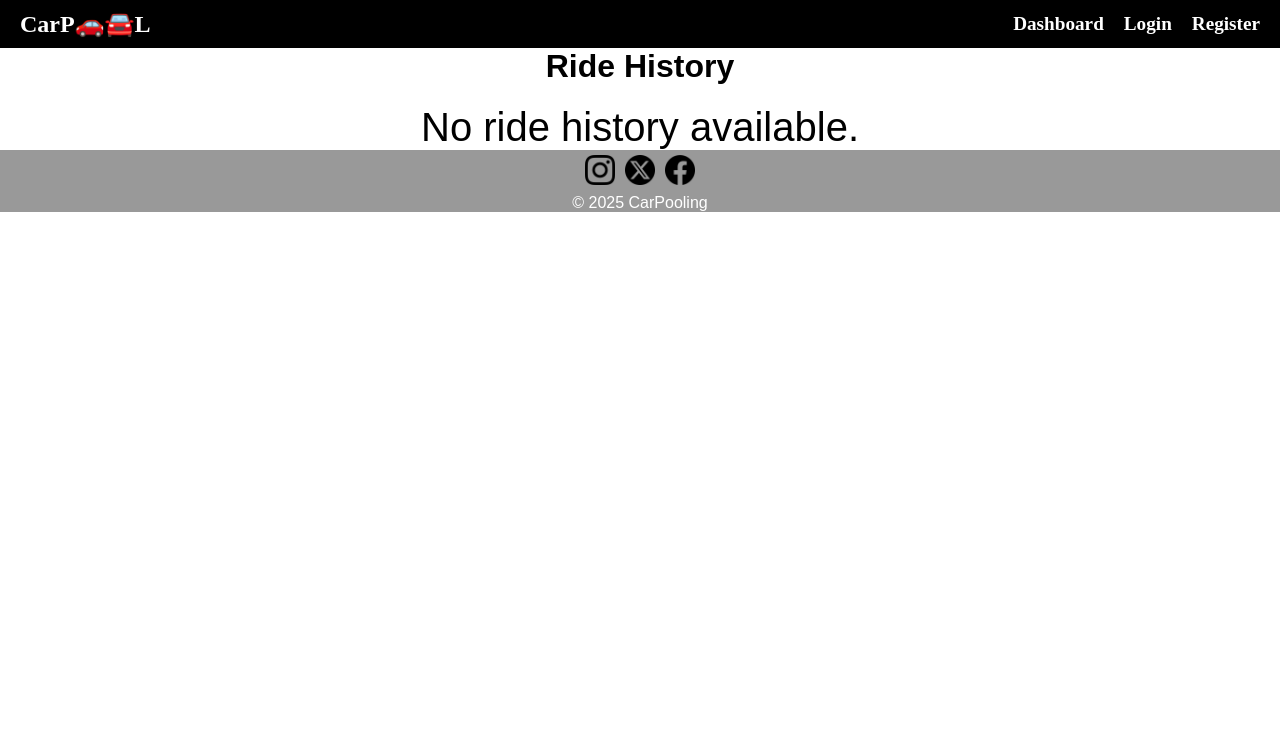
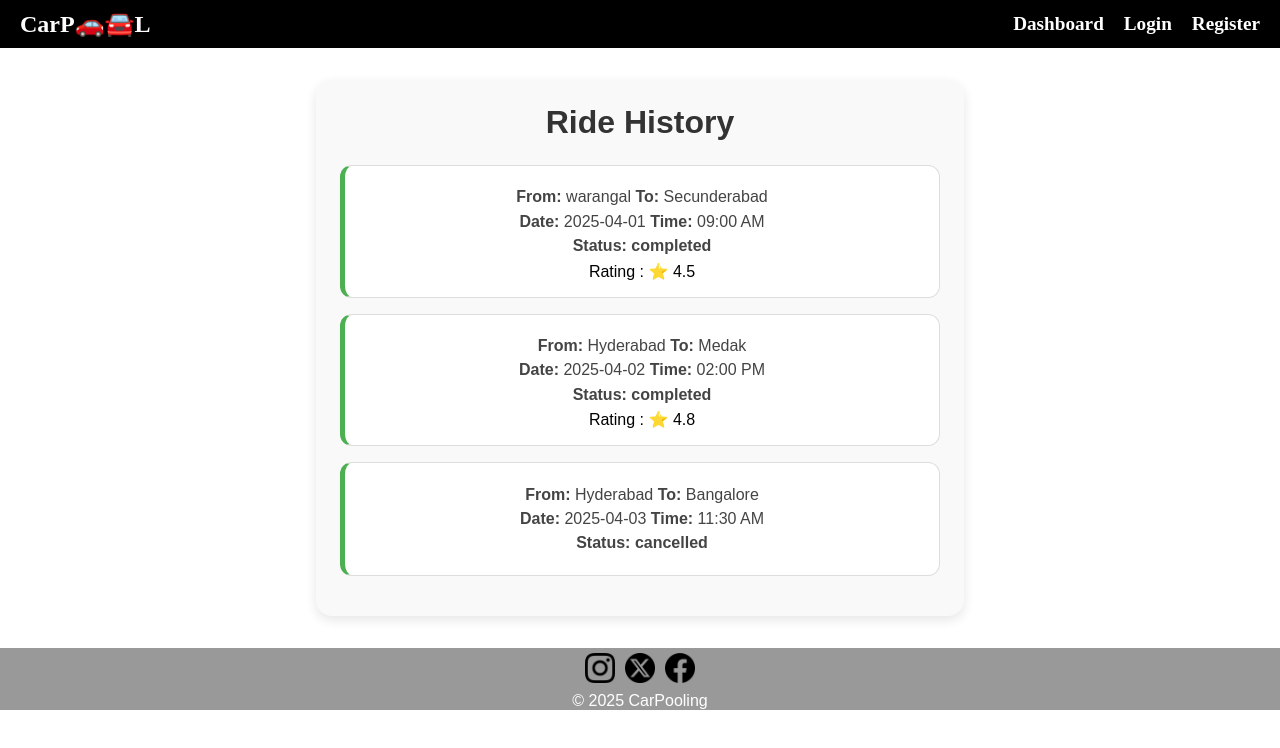
Before and after one commit to vijaykumar851/CarPooling-Client, a React (Vite) app: page /ride-history in a window 1280 px wide. Shown: the top 748 px of the page. Built offline with nearby package versions, Linux system fonts and the light colour scheme.

Commit message:
updated codes

```diff
--- /dev/null
+++ b/src/Pages/RideHistory.css
@@ -0,0 +1,41 @@
+/* RideHistory.css */
+
+.ride-history-container {
+    max-width: 600px;
+    margin: 2rem auto;
+    padding: 1.5rem;
+    background-color: #f9f9f9;
+    border-radius: 16px;
+    box-shadow: 0 4px 12px rgba(0, 0, 0, 0.1);
+  }
+
+  .ride-title {
+    text-align: center;
+    font-size: 2rem;
+    margin-bottom: 1.5rem;
+    color: #333;
+  }
+
+  .ride-card {
+    padding: 1rem;
+    background-color: #ffffff;
+    margin-bottom: 1rem;
+    border-radius: 12px;
+    border-left: 5px solid #4CAF50;
+    transition: transform 0.2s ease;
+  }
+
+  .ride-card:hover {
+    transform: scale(1.02);
+  }
+
+  .ride-info p {
+    margin: 0.4rem 0;
+    font-size: 1rem;
+    color: #444;
+  }
+
+  .status {
+    font-weight: bold;
+    color: #555;
+  }
--- a/src/Pages/RideHistory.jsx
+++ b/src/Pages/RideHistory.jsx
@@ -1,35 +1,60 @@
-import React, { useEffect } from "react";
-import { useRideContext } from "../Context/RideContext";
+import React from "react";
+import "./RideHistory.css";
 
-const RideHistory = ({ user }) => {
-  const { rideHistory, fetchRideHistory, loading, error } = useRideContext();
+const RideHistory = () => {
+  const sampleRideHistory = [
+    {
+      id: "ride1",
+      from: "warangal",
+      to: "Secunderabad",
+      date: "2025-04-01",
+      time: "09:00 AM",
+      status: "completed",
+      rating: 4.5,
+    },
+    {
+      id: "ride2",
+      from: "Hyderabad",
+      to: "Medak",
+      date: "2025-04-02",
+      time: "02:00 PM",
+      status: "completed",
+      rating: 4.8,
+    },
+    {
+      id: "ride3",
+      from: "Hyderabad",
+      to: "Bangalore",
+      date: "2025-04-03",
+      time: "11:30 AM",
+      status: "cancelled",
+      rating: null,
+    },
 
-  useEffect(() => {
-    if (user) {
-      fetchRideHistory(user.id);
-    }
-  }, [user, fetchRideHistory]);
-
-  if (loading) {
-    return <p>Loading ride history...</p>;
-  }
-
-  if (error) {
-    return <p>Error: {error}</p>;
-  }
+  ];
 
   return (
-    <div>
-      <h1>Ride History</h1>
-      {rideHistory.length > 0 ? (
-        rideHistory.map((ride) => (
-          <div key={ride.id}>
+    <div className="ride-history-container">
+      <h1 className="ride-title">Ride History</h1>
+      {sampleRideHistory.length > 0 ? (
+        sampleRideHistory.map((ride) => (
+          <div key={ride.id} className="ride-card">
+            <div className="ride-info">
               <p>
                 <strong>From:</strong> {ride.from} <strong>To:</strong> {ride.to}
               </p>
               <p>
                 <strong>Date:</strong> {ride.date} <strong>Time:</strong> {ride.time}
               </p>
+              <p className="status">
+                <strong>Status:</strong> {ride.status}
+              </p>
+            </div>
+            {ride.rating && (
+              <div className="rating">Rating :
+                ⭐ {ride.rating}
+              </div>
+            )}
           </div>
         ))
       ) : (
```
Lines whose indentation alone changed are shown as unchanged.
